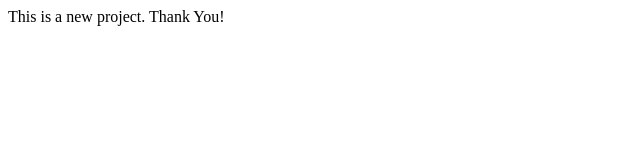
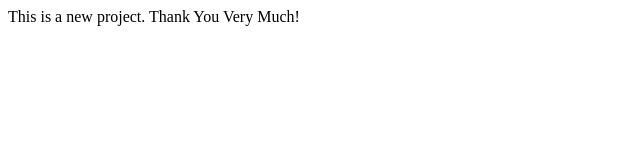
Before and after one commit to Bishalsharma733/FirsProject, a plain HTML site: page index.html in a window 1280 px wide. Shown: the full height of the page, 0-640 px from the left. Drawn offline with Linux system fonts and the light colour scheme.

Commit message:
Update index.html

```diff
--- a/index.html
+++ b/index.html
@@ -6,6 +6,6 @@
 </head>
 <body>
     This is a new project.
-    Thank You!
+    Thank You Very Much!
 </body>
 </html>
```
